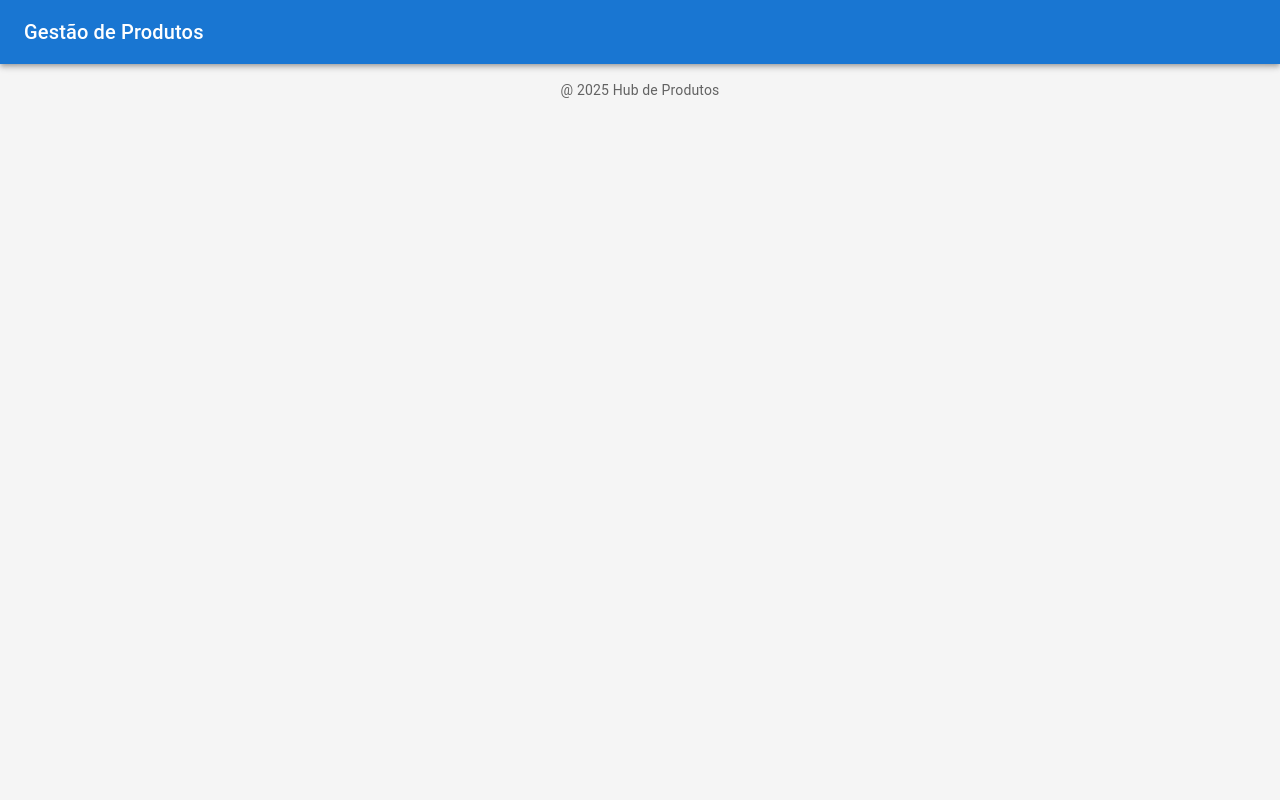
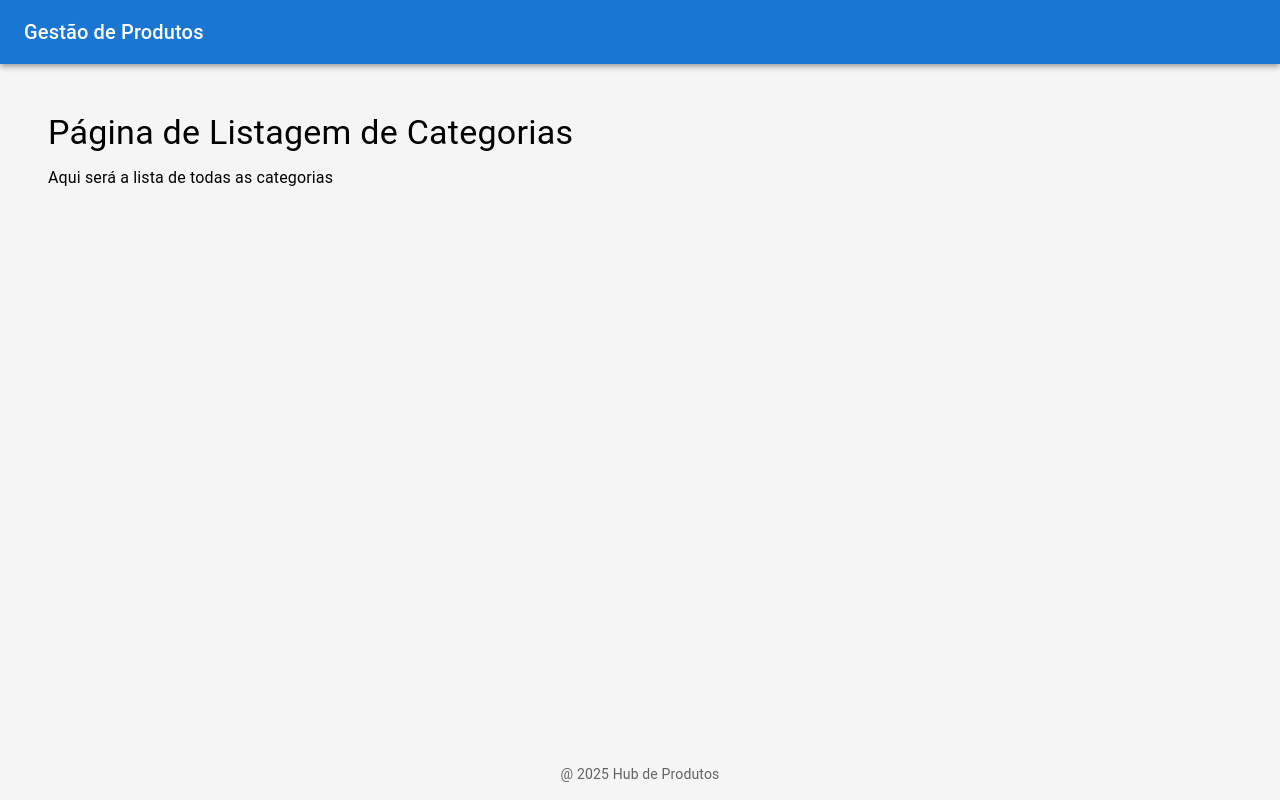
Before and after one commit to cidarosa/produto-fullstack-sipf, a React (Vite) app in the folder frontend/: page /categorias in a window 1280 px wide. Built offline with nearby package versions, Linux system fonts and the light colour scheme.

Commit message:
feat: Router, ListarCategorias

```diff
--- a/frontend/src/App.tsx
+++ b/frontend/src/App.tsx
@@ -1,11 +1,16 @@
 import { Box } from "@mui/material";
 import Header from "./components/Header";
 import Footer from "./components/Footer";
+import AppRoutes from "./routes";
 
 function App() {
   return (
     <Box sx={{ display: "flex", flexDirection: "column", minHeight: "100vh" }}>
       <Header title="Gestão de Produtos" />
+
+      <Box component="main" sx={{ flexGrow: 1, p : 2}}>
+        <AppRoutes />
+      </Box>
 
       <Footer />
     </Box>
--- a/frontend/src/main.tsx
+++ b/frontend/src/main.tsx
@@ -4,11 +4,14 @@
 import App from "./App.tsx";
 import { ThemeProvider } from "@mui/material/styles";
 import { theme } from "./theme/index.tsx";
+import { BrowserRouter } from "react-router-dom";
 
 createRoot(document.getElementById("root")!).render(
   <StrictMode>
-    <ThemeProvider theme={theme}>
-      <App />
-    </ThemeProvider>
+    <BrowserRouter>
+      <ThemeProvider theme={theme}>
+        <App />
+      </ThemeProvider>
+    </BrowserRouter>
   </StrictMode>
 );
--- /dev/null
+++ b/frontend/src/pages/categorias/listar-categorias/index.tsx
@@ -0,0 +1,15 @@
+import { Box, Typography } from "@mui/material";
+
+export default function ListarCategorias() {
+  return (
+    <Box sx={{ p: 4 }}>
+      <Typography variant="h4" component="h1" gutterBottom>
+        Página de Listagem de Categorias
+      </Typography>
+
+      <Typography variant="body1">
+        Aqui será a lista de todas as categorias
+      </Typography>
+    </Box>
+  );
+}
--- /dev/null
+++ b/frontend/src/routes/index.tsx
@@ -0,0 +1,16 @@
+import { Route, Routes } from "react-router-dom";
+import ListarCategorias from "../pages/categorias/listar-categorias";
+
+export default function AppRoutes(){
+
+    return(
+
+        <Routes>
+            {/* rota principal */}
+            <Route path="/" element={<h1>Página Inicial</h1>} />
+
+            <Route path="/categorias" element={<ListarCategorias />} />
+
+        </Routes>
+    );
+}
```
